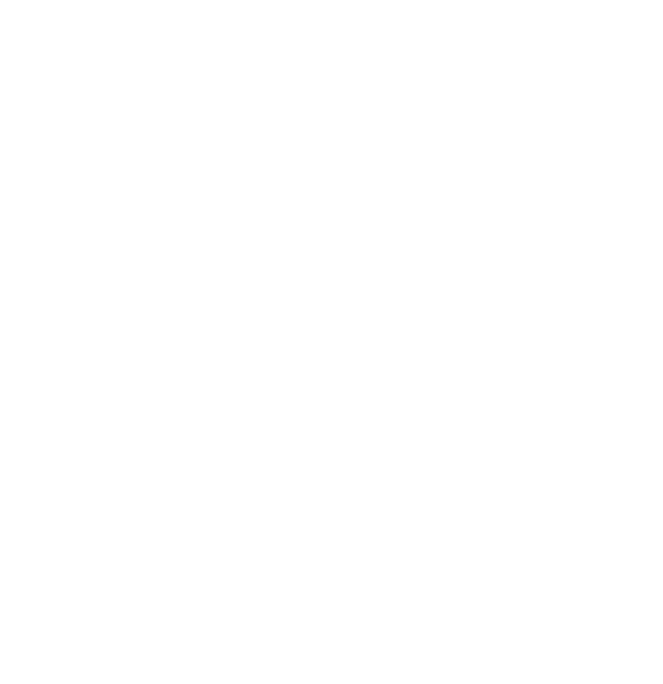
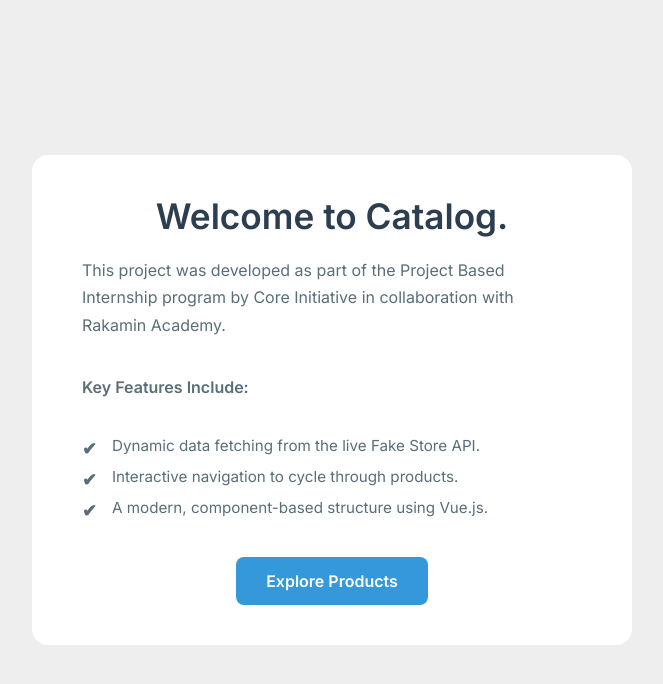
Before and after one commit to fathurrahman20/ecommerce-catalog, a Vue app: page / in a window 1280 px wide. Before the commit this address had no page. Shown: the top 684 px of the page, without its empty margins (308-971 px from the left). Built offline with nearby package versions, Linux system fonts and the light colour scheme.

Commit message:
feat: add home page

```diff
--- a/src/assets/style/page.css
+++ b/src/assets/style/page.css
@@ -22,11 +22,13 @@
   height: 65vh;
   position: relative;
 }
+
 .bg-man {
   background-color: var(--bg-man);
   height: 65vh;
   position: relative;
 }
+
 .bg-default {
   background-color: var(--bg-default);
   height: 65vh;
@@ -54,6 +56,7 @@
   display: flex;
   column-gap: 68px;
 }
+
 .card-product img {
   max-width: 30%;
   object-fit: contain;
@@ -65,6 +68,7 @@
   font-weight: 600;
   margin-bottom: 11px;
 }
+
 .women-title {
   color: var(--women-main);
   font-size: 28px;
@@ -115,6 +119,7 @@
   display: flex;
   column-gap: 10px;
 }
+
 .btn-buy-women {
   background-color: var(--women-main);
   width: 100%;
@@ -238,6 +243,7 @@
   position: relative;
   transform: rotate(45deg);
 }
+
 .loader::before {
   content: "";
   position: absolute;
@@ -246,20 +252,114 @@
   border: 15px solid #514b82;
   animation: l18 2s infinite linear;
 }
+
 @keyframes l18 {
   0% {
     clip-path: polygon(50% 50%, 0 0, 0 0, 0 0, 0 0, 0 0);
   }
+
   25% {
     clip-path: polygon(50% 50%, 0 0, 100% 0, 100% 0, 100% 0, 100% 0);
   }
+
   50% {
     clip-path: polygon(50% 50%, 0 0, 100% 0, 100% 100%, 100% 100%, 100% 100%);
   }
+
   75% {
     clip-path: polygon(50% 50%, 0 0, 100% 0, 100% 100%, 0 100%, 0 100%);
   }
+
   100% {
     clip-path: polygon(50% 50%, 0 0, 100% 0, 100% 100%, 0 100%, 0 0);
   }
 }
+
+.landing-container {
+  display: flex;
+  justify-content: center;
+  align-items: center;
+  min-height: 100vh;
+  padding: 20px;
+  box-sizing: border-box;
+}
+
+.info-card {
+  background-color: white;
+  padding: 40px 50px;
+  border-radius: 16px;
+  box-shadow: 0 8px M30px rgba(0, 0, 0, 0.12);
+  max-width: 600px;
+  width: 100%;
+  text-align: left;
+}
+
+.info-card h1 {
+  text-align: center;
+  font-size: 2.2rem;
+  font-weight: 600;
+  color: #2c3e50;
+  margin-top: 0;
+  margin-bottom: 20px;
+}
+
+.info-card p,
+.info-card .features-title {
+  font-size: 1rem;
+  line-height: 1.7;
+  color: #596e79;
+  margin-bottom: 35px;
+}
+
+.features-title {
+  font-weight: 600;
+  color: #2c3e50;
+  margin-bottom: 15px;
+}
+
+.features-list {
+  list-style: none;
+  padding-left: 0;
+  margin-bottom: 40px;
+}
+
+.features-list li {
+  position: relative;
+  padding-left: 30px;
+  margin-bottom: 12px;
+  color: #596e79;
+  font-size: 0.95rem;
+}
+
+.features-list li::before {
+  content: "✔";
+  position: absolute;
+  left: 0;
+  top: 2px;
+  color: var(--primary-color);
+  font-weight: 600;
+  font-size: 1.1rem;
+}
+
+.button-wrapper {
+  text-align: center;
+}
+
+.cta-button {
+  display: inline-block;
+  background-color: #3498db;
+  color: white;
+  font-size: 1rem;
+  font-weight: 600;
+  text-decoration: none;
+  padding: 14px 30px;
+  border-radius: 8px;
+  border: none;
+  cursor: pointer;
+  transition: background-color 0.3s ease, transform 0.2s ease;
+}
+
+.cta-button:hover {
+  background-color: #2980b9;
+  transform: translateY(-2px);
+}
--- /dev/null
+++ b/src/components/Welcome.vue
@@ -0,0 +1,29 @@
+<script setup lang="ts">
+import { RouterLink } from "vue-router";
+</script>
+
+<template>
+  <div class="landing-container">
+    <div class="info-card">
+      <h1>Welcome to Catalog.</h1>
+      <p>
+        This project was developed as part of the Project Based Internship
+        program by Core Initiative in collaboration with Rakamin Academy.
+      </p>
+
+      <p class="features-title">Key Features Include:</p>
+
+      <ul class="features-list">
+        <li>Dynamic data fetching from the live Fake Store API.</li>
+        <li>Interactive navigation to cycle through products.</li>
+        <li>A modern, component-based structure using Vue.js.</li>
+      </ul>
+
+      <div class="button-wrapper">
+        <RouterLink to="/products/1" class="cta-button"
+          >Explore Products</RouterLink
+        >
+      </div>
+    </div>
+  </div>
+</template>
--- a/src/router/index.ts
+++ b/src/router/index.ts
@@ -1,9 +1,15 @@
 import { createRouter, createWebHistory } from "vue-router";
 import ProductView from "../views/ProductView.vue";
+import HomeView from "@/views/HomeView.vue";
 
 const router = createRouter({
   history: createWebHistory(import.meta.env.BASE_URL),
   routes: [
+    {
+      path: "/",
+      name: "home",
+      component: HomeView,
+    },
     {
       path: "/products/:id",
       name: "products",
--- /dev/null
+++ b/src/views/HomeView.vue
@@ -0,0 +1,21 @@
+<script setup lang="ts">
+import Welcome from "@/components/Welcome.vue";
+</script>
+
+<template>
+  <main class="container">
+    <Welcome />
+  </main>
+</template>
+
+<style>
+.container {
+  margin: 0;
+  padding: 0;
+  width: 100%;
+  height: 100%;
+  font-family: "Poppins", sans-serif;
+  background-color: #eeeeee;
+  color: #333;
+}
+</style>
```
